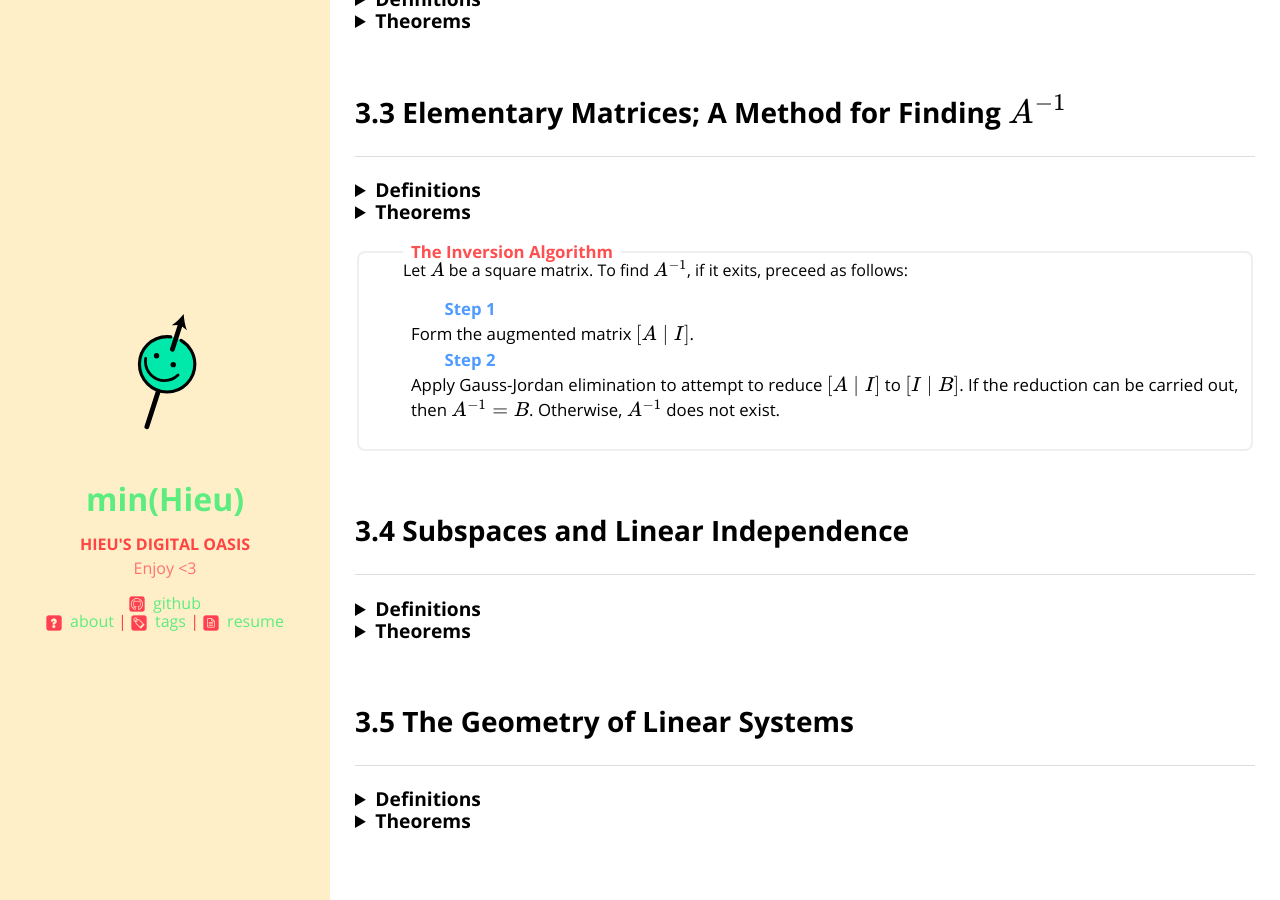
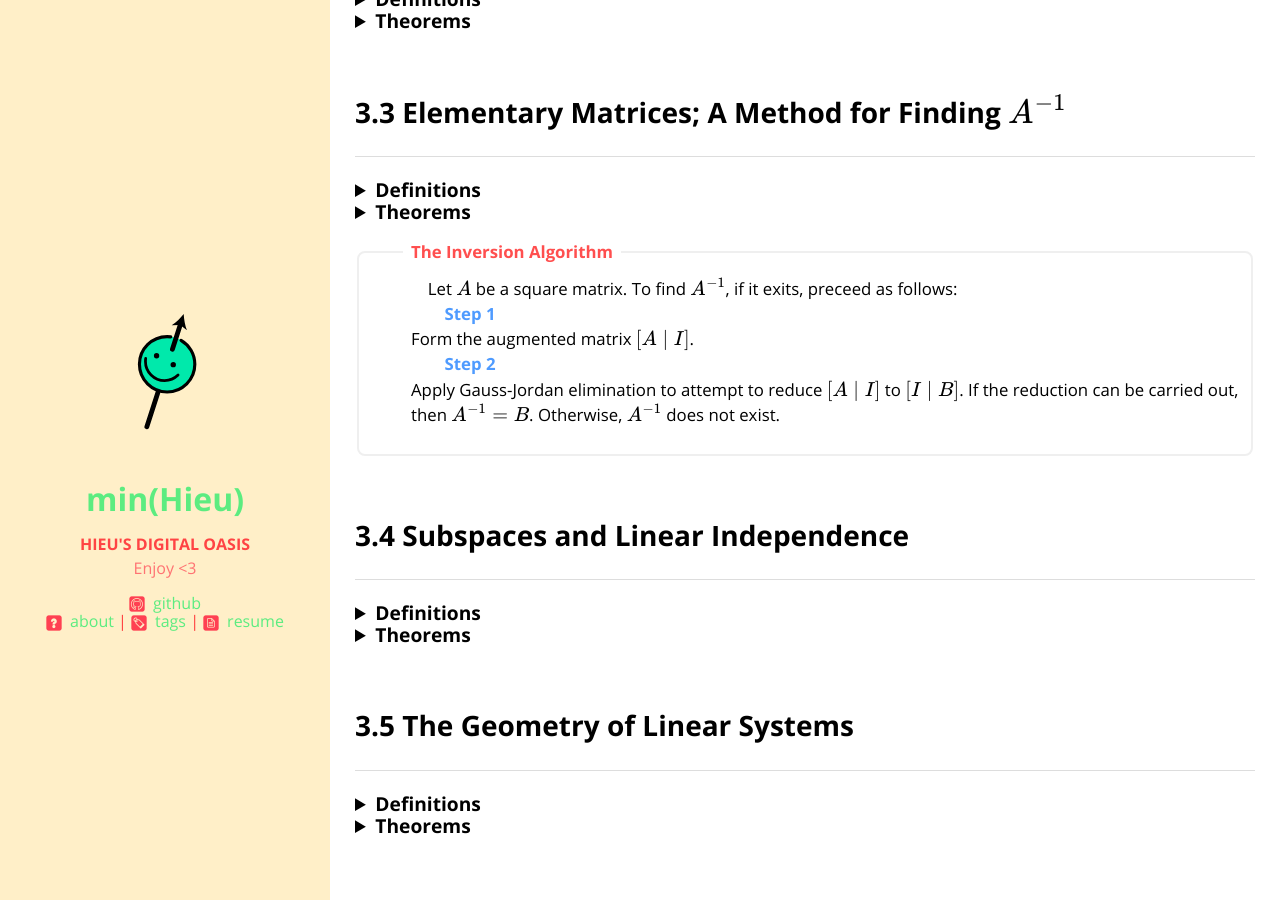
Before and after one commit to min-hieu/min-hieu.github.io, a Jekyll site: the page built from _posts/2021-02-11-Linear-algebra-summary.md, in a window 1280 px wide and 900 px high, scrolled down 2568 px. Built offline with Jekyll 4.4.1, drawn with Linux system fonts in a browser that asks for light colours; formulas are drawn with MathJax 3; a script that is not in the unit is left out.

```diff
--- a/_posts/2021-02-11-Linear-algebra-summary.md
+++ b/_posts/2021-02-11-Linear-algebra-summary.md
@@ -420,9 +420,8 @@ mathjax: true
 <p></p>
 <fieldset>
  <legend class="box-header"><b>The Inversion Algorithm</b></legend>
-
-    &emsp;&emsp;Let $A$  be a square matrix. To find $A^{-1}$, if it exits, preceed as follows:
 <ul style="list-style:none">
+    <li>&emsp;Let $A$  be a square matrix. To find $A^{-1}$, if it exits, preceed as follows:</li>
     <li>&emsp;&emsp;<span id="notion-highlight-1"><b>Step 1</b></span> <br>
 
     Form the augmented matrix $[A\mid I]$.</li>
```
